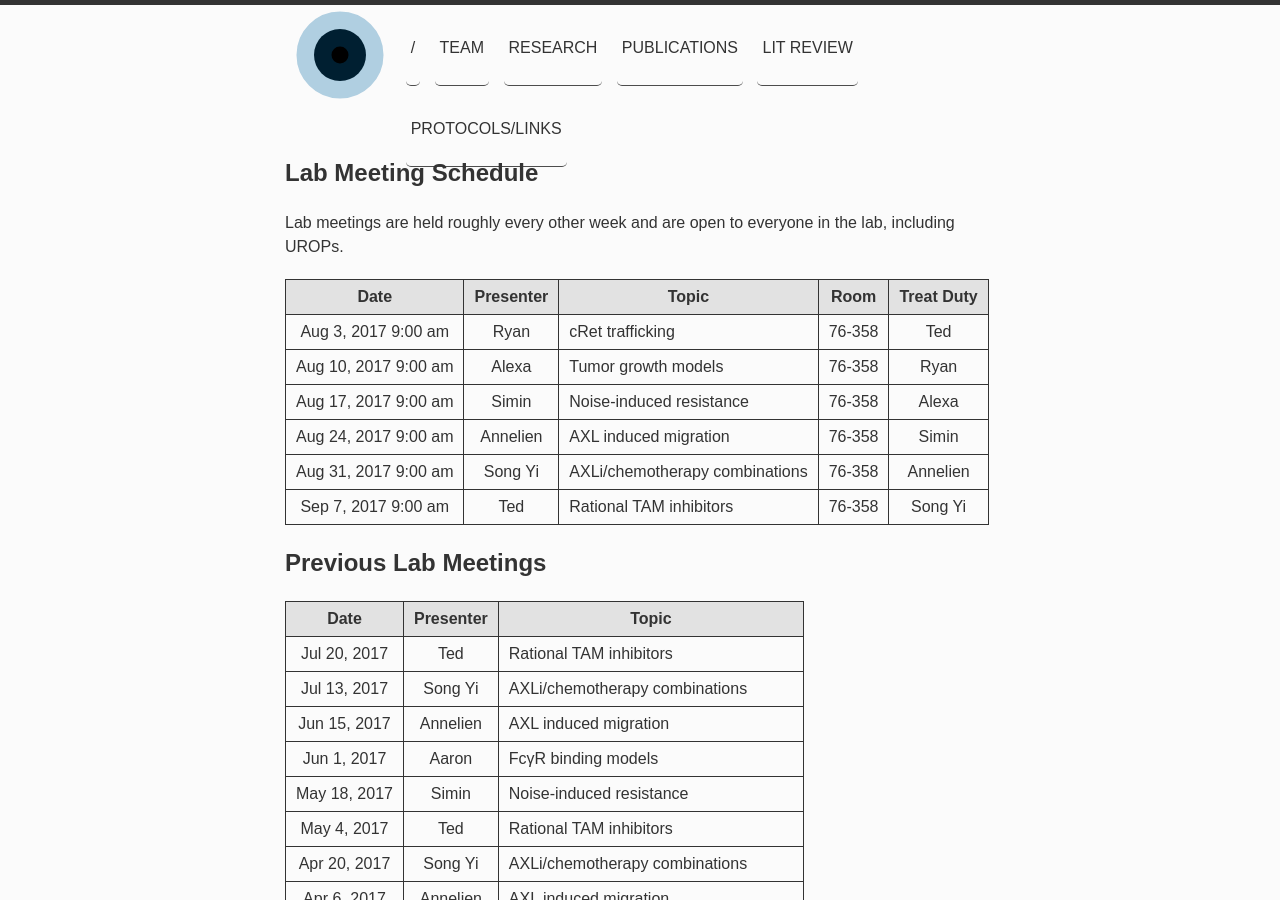
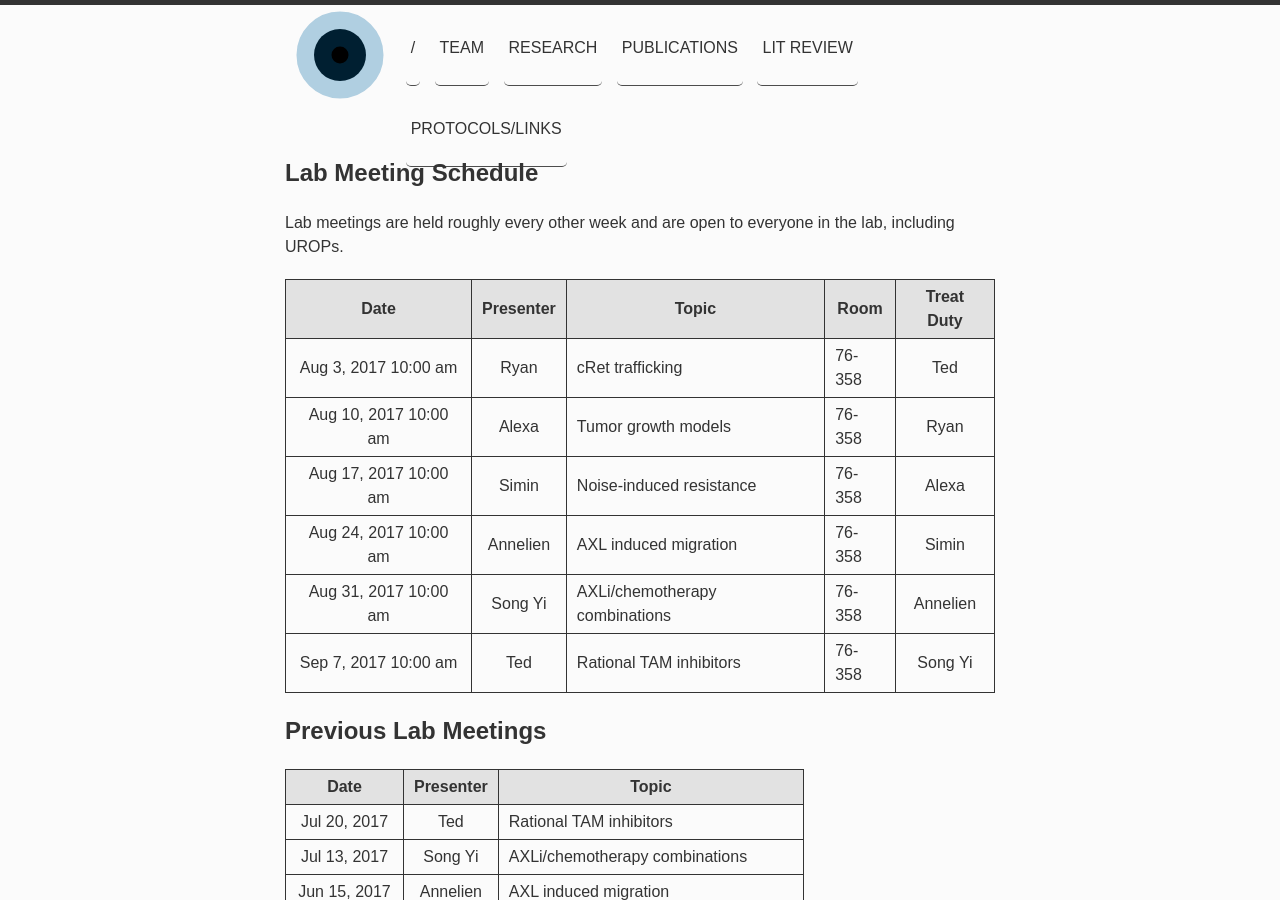
Before and after one commit to meyer-lab/asmlab.org, a Jekyll site: the page built from team/lab_meeting.md, in a window 1280 px wide and 900 px high. Built offline with Jekyll 4.4.1, drawn with Linux system fonts in a browser that asks for light colours; some web fonts are replaced; comment, search, counter and statistics services are not loaded.

Commit message:
Update meetings.yml

```diff
--- a/_data/meetings.yml
+++ b/_data/meetings.yml
@@ -49,37 +49,37 @@
 
 
 
-- date: 2017-08-03 09:00:00
+- date: 2017-08-03 10:00:00
   presenter: Ryan
   topic: cRet trafficking
   room: 76-358
   treats: Ted
 
-- date: 2017-08-10 09:00:00
+- date: 2017-08-10 10:00:00
   presenter: Alexa
   topic: Tumor growth models
   room: 76-358
   treats: Ryan
 
-- date: 2017-08-17 09:00:00
+- date: 2017-08-17 10:00:00
   presenter: Simin
   topic: Noise-induced resistance
   room: 76-358
   treats: Alexa
 
-- date: 2017-08-24 09:00:00
+- date: 2017-08-24 10:00:00
   presenter: Annelien
   topic: AXL induced migration
   room: 76-358
   treats: Simin
 
-- date: 2017-08-31 09:00:00
+- date: 2017-08-31 10:00:00
   presenter: Song Yi
   topic: AXLi/chemotherapy combinations
   room: 76-358
   treats: Annelien
 
-- date: 2017-09-07 09:00:00
+- date: 2017-09-07 10:00:00
   presenter: Ted
   topic: Rational TAM inhibitors
   room: 76-358
```
